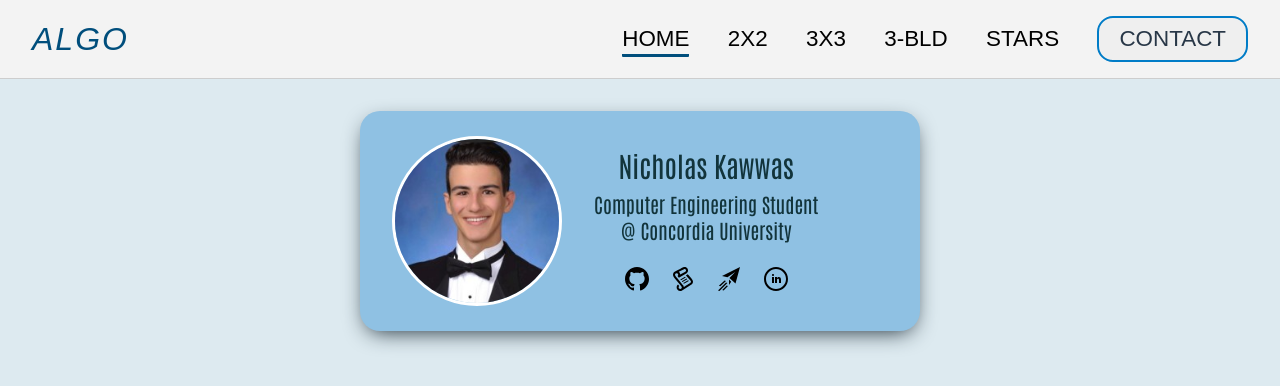
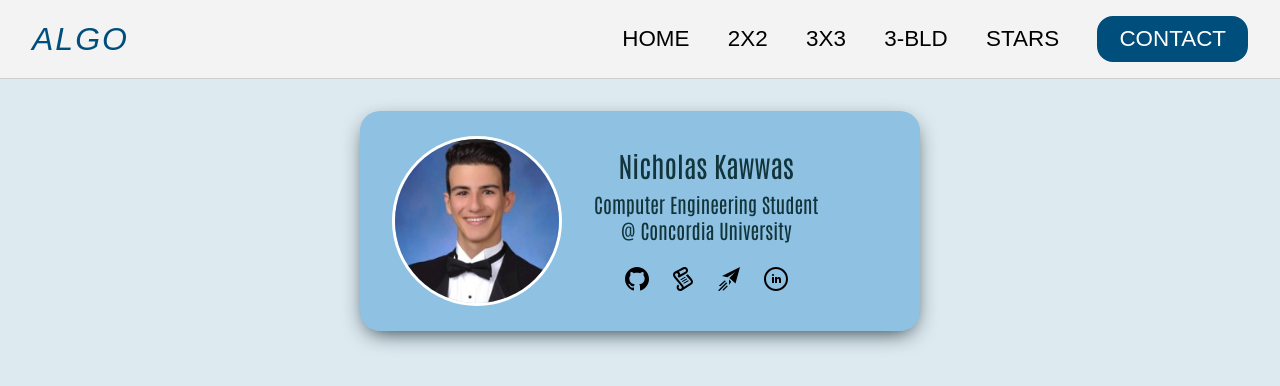
Before and after one commit to nickawwas/Algo-Learn, a React (Create React App) app: page /contact in a window 1280 px wide. Shown: the top 386 px of the page. Built offline with nearby package versions, Linux system fonts and the light colour scheme; a web font is replaced by a local one.

Commit message:
Fixed Navbar Issue Updates Based on Url Path Made Nav Links Larger for Mobile

```diff
--- a/src/components/Navbar/Navbar.css
+++ b/src/components/Navbar/Navbar.css
@@ -93,10 +93,10 @@
 
 /* Underlines Current Tab */
 .current-tab {
+  border-radius: 1px;
+  border-bottom: 3px solid yellow;
   padding-top: 5px;
   padding-bottom: 2px;
-  border-radius: 1px;
-  border-bottom: 3px solid #004E7C;
 }
 
 .arrow {
@@ -147,11 +147,15 @@
     padding: 0;
     margin: 1.2rem 0;
   }
+  .nav-items a {
+    padding: 1rem 1.5rem;
+  }
   .nav.open {
     top: 3rem;
     -webkit-animation: slideIn 1.2s;
             animation: slideIn 1.2s;
   }
+  /* ANIMATE OPEN AND CLOSE NAV */
   .arrow {
     display: block;
     fill: #007CC7;
@@ -189,15 +193,4 @@
             transform: translateY(0);
   }
 }
-
-/*
-@keyframes slideIn {
-    from {
-        transform: translateX(100%);
-    }
-    to {
-        transform: translateX(0);
-    }
-}
-*/
 /*# sourceMappingURL=Navbar.css.map */
--- a/src/components/Navbar/Navbar.js
+++ b/src/components/Navbar/Navbar.js
@@ -1,21 +1,22 @@
 import React, { useState } from 'react';
-import { Link } from 'react-router-dom';
+import { Link, useLocation } from 'react-router-dom';
 
 import {NavData} from './NavData';
 
 import "./Navbar.css"
 
 const Navbar = () => {
+    // Open and Close Nav Bar
     const [navState, setNavState] = useState(false);
     const toggleNav = () => setNavState(!navState);
 
-    const [currentTab, setCurrentTab] = useState('Home');
-
-    // const storeTab = (tab) => localStorage.setItem('currentTab', tab);
+    // Using Path to Update Tab on Reload
+    const { pathname } = useLocation();
+    const [currentTab, setCurrentTab] = useState(pathname);
 
     return (
         <header>
-            <Link to="/" className="logo" onClick={() => setCurrentTab('Home')}>
+            <Link to="/" className="logo" onClick={() => setCurrentTab('/')}>
                 algo
             </Link>
 
@@ -23,7 +24,7 @@
                 <ul className="nav-list" onClick={toggleNav}>
                     {NavData.map((item, key) => {
                         return (
-                            <li className={currentTab === item.title ? 'nav-items current-tab' : 'nav-items'} key={key} onClick={() => setCurrentTab(item.title)}>
+                            <li className={currentTab === item.path ? 'nav-items current-tab' : 'nav-items'} key={key} onClick={() => setCurrentTab(item.path)}>
                                 <Link to={item.path}>
                                     {item.title}
                                 </Link>
@@ -33,7 +34,7 @@
 
                     <li className="nav-items">
                         <Link to="/contact">
-                            <button className={currentTab === 'Contact' ? "contact-button current-tab" : 'contact-button'} onClick={() => setCurrentTab('Contact')}>
+                            <button className={currentTab === '/contact' ? "contact-button current-tab" : 'contact-button'} onClick={() => setCurrentTab('/contact')}>
                                 Contact
                             </button>
                         </Link>
--- a/src/components/Navbar/Navbar.scss
+++ b/src/components/Navbar/Navbar.scss
@@ -100,11 +100,11 @@
 
 /* Underlines Current Tab */
 .current-tab {
+    border-radius: 1px;
+    border-bottom: 3px solid yellow; //$blueMinded;
+
     padding-top: 5px;
     padding-bottom: 2px;
-
-    border-radius: 1px;
-    border-bottom: 3px solid $blueMinded;
 }
 
 .arrow {
@@ -151,6 +151,10 @@
         &-items {
             padding: 0;
             margin: 1.2rem 0;
+
+            a {
+                padding: 1rem 1.5rem;
+            }
         }
 
         &.open {
@@ -159,20 +163,19 @@
         }
     }
 
-
+    /* ANIMATE OPEN AND CLOSE NAV */
     .arrow {
         display: block;
 
         fill: $lighterBlue;
         border-radius: 10px;
-        //transform: rotate(180deg);
+
         transform: rotate(90deg);
         transition: 0.6s ease-in-out;
 
         margin-right: 2rem;
 
         &.clicked {
-            // transform: rotate(0);
             transform: rotate(-90deg);
         }
     }
@@ -186,13 +189,3 @@
         transform: translateY(0);
     }
 }
-/*
-@keyframes slideIn {
-    from {
-        transform: translateX(100%);
-    }
-    to {
-        transform: translateX(0);
-    }
-}
-*/
```
Also changed, not shown: 1 other file (tests, documents, lock files or other folders).
